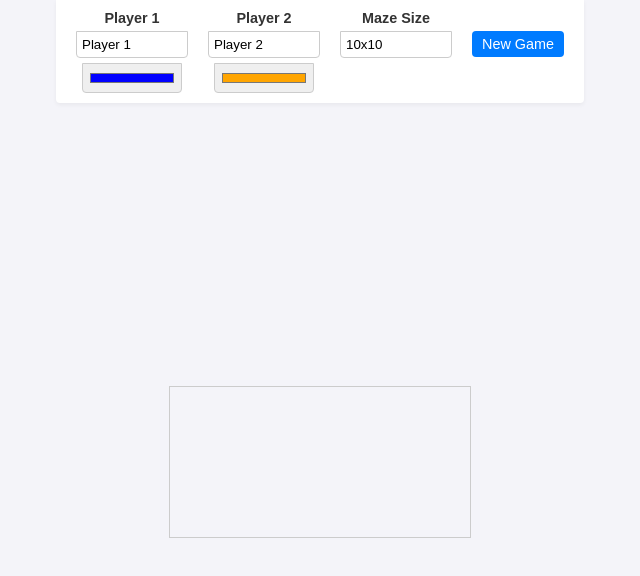
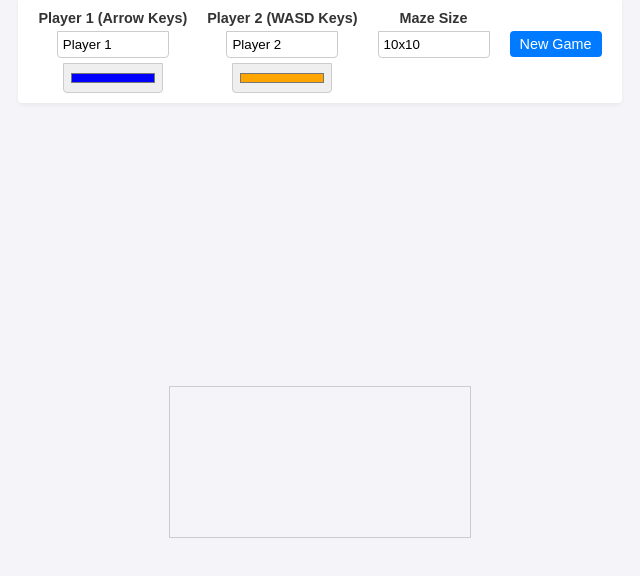
Before and after one commit to storbeck/bitpir8, a plain HTML site: page maze/index.html in a window 1280 px wide. Shown: the whole page, without its empty margins (320-960 px from the left). Drawn offline with nearby package versions, Linux system fonts and the light colour scheme.

Commit message:
add instructions

```diff
--- a/maze/index.html
+++ b/maze/index.html
@@ -10,12 +10,12 @@
   <div class="form-container">
     <form id="settingsForm" class="game-form">
       <div class="player-settings">
-        <label for="player1Name">Player 1</label>
+        <label for="player1Name">Player 1 (Arrow Keys)</label>
         <input type="text" id="player1Name" value="Player 1" placeholder="Name">
         <input type="color" id="player1Color" value="#0000FF">
       </div>
       <div class="player-settings">
-        <label for="player2Name">Player 2</label>
+        <label for="player2Name">Player 2 (WASD Keys)</label>
         <input type="text" id="player2Name" value="Player 2" placeholder="Name">
         <input type="color" id="player2Color" value="#FFA500">
       </div>
```
